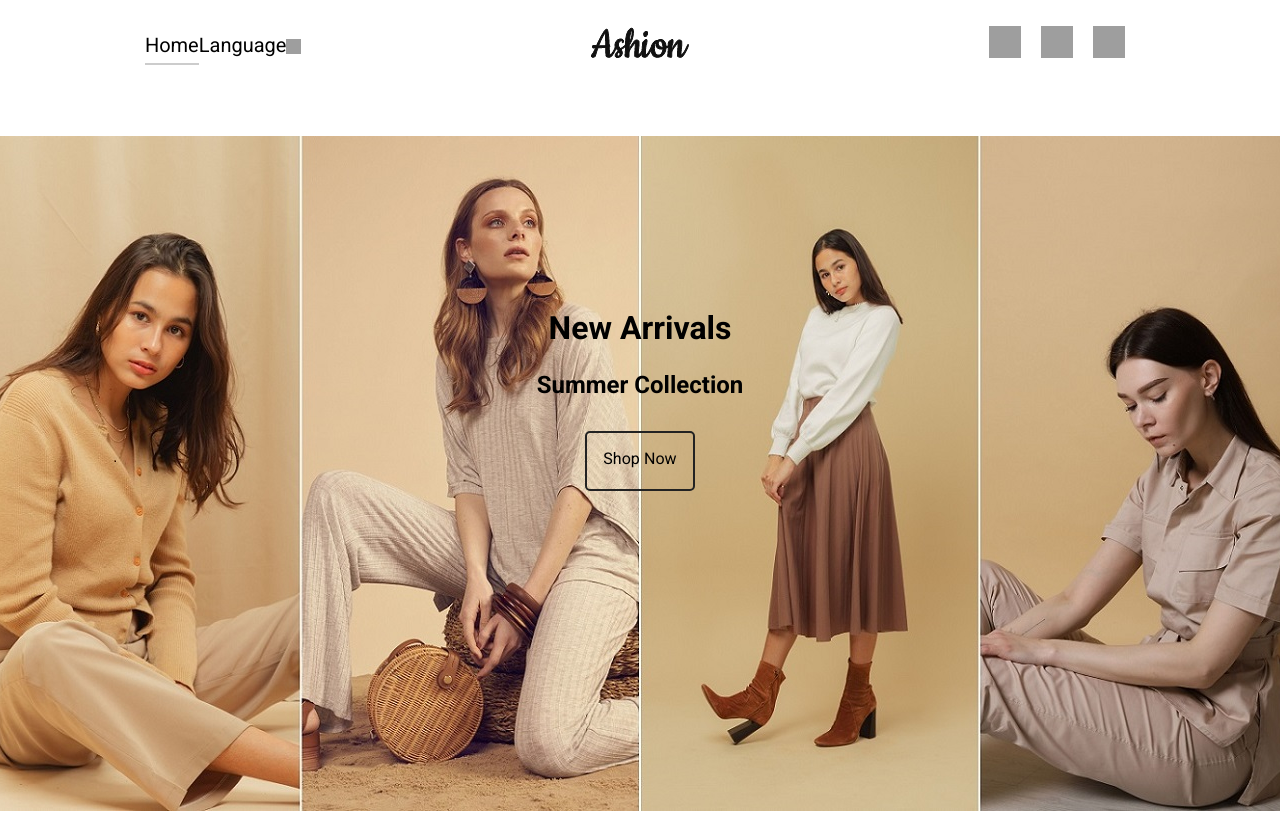
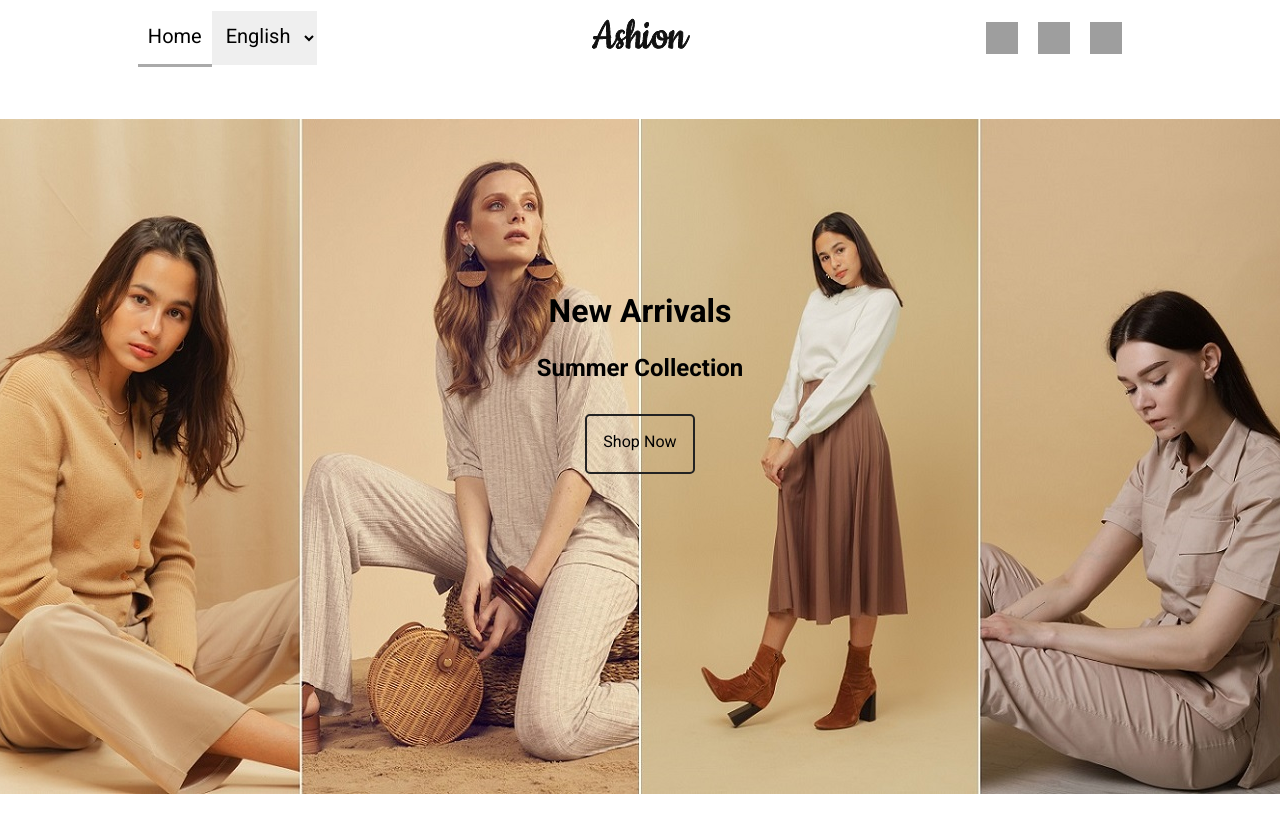
Before and after one commit to mobinajafari-dev/vue-ecommerce, a Vue app: page / in a window 1280 px wide. Shown: the top 813 px of the page. Built offline with nearby package versions, Linux system fonts and the light colour scheme; grey boxes are pictures that could not be loaded.

Commit message:
navbar debuged

```diff
--- a/src/components/FooterSection.vue
+++ b/src/components/FooterSection.vue
@@ -1,7 +1,7 @@
 <template>
   <footer class="footer">
     <div class="media-wrapper">
-      <img src="@/assets/logo.png" alt="logo" class="footer-logo" />
+      <img src="@/assets/logo.webp" alt="logo" class="footer-logo" />
       <div class="media">
         <div class="icon-box">
           <img
--- a/src/components/HomeMain.vue
+++ b/src/components/HomeMain.vue
@@ -325,4 +325,9 @@ export default {
   color: #fff;
   transition: all 0.5ms;
 }
+
+.gradient:hover {
+  background: linear-gradient(rgba(59, 55, 53, 0.5));
+  z-index: 5;
+}
 </style>
--- a/src/components/NavbarSection.vue
+++ b/src/components/NavbarSection.vue
@@ -1,23 +1,33 @@
 <template>
-    <nav class="navbar d-f">
+  <nav class="navbar">
     <div>
-        <ul class="ls-n nav-left">
-          <li><router-link to="/" class="normal black">Home</router-link></li>
+      <ul class="nav-left">
         <li>
-            <a href="#" class="normal black">Language</a>
-            </li><img
+          <div>
+            <router-link to="/" class="normal nav-left__link">Home</router-link>
+          </div>
+        </li>
+        <li>
+          <div>
+            <select name="language" class="lan">
+              <option value="English" selected><p>English</p></option>
+              <option value="Farsi"><p>Farsi</p></option>
+            </select>
+            <!-- <img
               width="15"
               height="15"
               src="https://img.icons8.com/material-rounded/24/chevron-down.png"
               alt="chevron-down"
-            />
+            /> -->
+          </div>
+        </li>
       </ul>
     </div>
     <div class="nav-center">
-        <img src="@/assets/logo.png" alt="logo" />
+      <img src="@/assets/logo.webp" alt="logo" />
     </div>
     <div class="nav-right">
-        <router-link class="border icon" :to="{name:'search'}">
+      <router-link class="border icon" :to="{ name: 'search' }">
         <img
           width="32"
           height="32"
@@ -25,14 +35,14 @@
           alt="search--v1"
         />
       </router-link>
-        <router-link class="border icon" :to="{name:'shopping-card'}"
+      <router-link class="border icon" :to="{ name: 'shopping-card' }"
         ><img
           width="32"
           height="32"
           src="https://img.icons8.com/ios/50/shopping-bag--v1.png"
           alt="shopping-bag--v1"
       /></router-link>
-        <router-link class="border icon" :to="{name:'user-profile'}">
+      <router-link class="border icon" :to="{ name: 'user-profile' }">
         <img
           width="32"
           height="32"
@@ -40,15 +50,24 @@
           alt="gender-neutral-user"
         />
       </router-link>
-        <i class="border icon icon-bars">
+      <div class="icon icon-bars .nav-left--open" @click="nav()" ref="open">
         <img
           width="32"
           height="32"
           src="https://img.icons8.com/ios/50/menu--v1.png"
           alt="menu--v1"
         />
-        </i>
-        <router-view/>
+      </div>
+      <div class="border icon icon-x" ref="closed">
+        <img
+          width="32"
+          height="32"
+          src="https://img.icons8.com/ios-filled/50/x.png"
+          alt="x"
+        />
+      </div>
+
+      <router-view />
     </div>
   </nav>
 </template>
@@ -56,59 +75,103 @@
 <script>
 export default {
   name: "NavbarSection",
+  setup() {
+    return {
+      navBtn: document.querySelector(".nav-left"),
+      menuIcon: document.querySelector(".icon-bars"),
+      mobileView: false,
+      showNav: false,
+    };
+  },
+  methods: {
+    nav() {
+      if (this.navOpen) {
+        this.navBtn.style.left = 0;
+        this.menuIcon.style.display = "none";
+        this.closedIcon.style.display = "flex";
+        this.navOpen = false;
+      } else {
+        this.navBtn.style.left = "-50%";
+        this.menuIcon.style.display = "flex";
+        this.closedIcon.style.display = "none";
+        this.navOpen = true;
+      }
+    },
+  },
 };
 </script>
 
 <style>
+/* total style */
+
+.normal {
+  text-decoration: none;
+  font-size: 20px;
+  color: #000;
+}
 
 /* navbar */
 
 .navbar {
-    font-family: "Lato";
   max-width: 100%;
-    margin: 1rem 0;
-  }
-
-  .nav-right {
+  margin: 2px 0;
   display: flex;
   justify-content: space-around;
   align-items: center;
 }
 
-  .nav-left{
+/* navbar right */
+
+.nav-right {
+  display: flex;
+  align-items: center;
+  padding: 10px;
+}
+
+.lan {
+  border: none;
+  font-size: 20px;
+  font-family: "Vazirmatn", sans-serif;
+  color: #000;
+}
+
+/* navbar left */
+
+.nav-left {
   display: flex;
   justify-content: space-around;
   align-items: center;
+  list-style-type: none;
 }
+
+.nav-left__link {
+  padding: 10px;
+  transition: all 0.3s;
+  cursor: pointer;
+}
+
+/* language */
+
+.lan {
+  padding: 10px;
+  transition: all 0.3s;
+  cursor: pointer;
+}
+
+/* icons */
 
 .icon {
   padding: 10px;
-  }
-
-  .pr-20 {
-    padding-right: 20px;
-  }
-
-  .normal {
-    text-decoration: none;
-    font-size: 20px;
-  }
-
-  .black {
-    color: #000;
-  }
-
-  .ls-n {
-    list-style-type: none;
-  }
-
-  .d-f {
   display: flex;
-    justify-content: space-around;
-    align-items: center;
+  cursor: pointer;
+  transition: all 0.3s;
 }
 
 .icon-bars {
+  display: none;
+}
+
+.icon-x {
   display: none;
 }
 
@@ -116,28 +179,56 @@
 
 .icon:hover {
   background-color: #ccc;
-    border-radius: 50rem;
+  border-radius: 100%;
   color: #fff;
-    transition: all 0.5ms;
+  transition: all 0.5s;
+}
+
+.lan:hover {
+  background-color: #ccc;
+  border-radius: 10px;
+  color: #000;
+  transition: all 0.5s;
+  cursor: pointer;
+}
+
+.nav-left__link:hover {
+  background-color: #ccc;
+  border-radius: 10px;
+  color: #000;
+  transition: all 0.5s;
+  cursor: pointer;
 }
 
 /* router link exact link style */
 
-  .navbar a.router-link-exact-active{
-    border-bottom: 2px solid #ccc;
+.navbar a.router-link-exact-active {
+  border-bottom: 3px solid #aaa;
 }
 
 /* responsive */
 
 @media only screen and (max-width: 768px) {
   .nav-left {
-      display: none !important;
+    position: fixed;
+    top: 0;
+    left: -50%;
+    bottom: 0;
+    background-color: #aaa;
+    width: 50%;
+    flex-direction: column;
+    align-items: center;
+    justify-content: flex-start;
+    padding: 2rem 0;
+    line-height: 4rem;
+    transition: all 250ms ease-in-out;
   }
-    .bars-icon {
-      display: inline;
+  .lan {
+    background-color: #aaa;
+    border: none;
   }
   .icon-bars {
-      display: inline;
+    display: flex;
   }
 }
 </style>
--- a/src/views/SearchView.vue
+++ b/src/views/SearchView.vue
@@ -1,26 +1,29 @@
 <template>
+  <NavbarSection />
   <div id="search">
     <div class="search-box">
-            <input type="search" name="search" class="search-title">
+      <input type="search" name="search" class="search-title" />
       <img
         width="32"
         height="32"
         src="https://img.icons8.com/ios/50/search--v1.png"
-            alt="search--v1"/>
+        alt="search--v1"
+      />
     </div>
   </div>
 </template>
 
 <script>
+import NavbarSection from "@/components/NavbarSection.vue";
 export default {
-    name : "SearchView",
-    setup () {
-
-        return {}
-    }
-}
+  name: "SearchView",
+  components: {
+    NavbarSection,
+  },
+  setup() {
+    return {};
+  },
+};
 </script>
 
-<style>
-
-</style>
+<style></style>
--- a/src/views/ShoppingCardView.vue
+++ b/src/views/ShoppingCardView.vue
@@ -1,19 +1,18 @@
 <template>
-    <div>
-
-    </div>
+  <NavbarSection />
 </template>
 
 <script>
+import NavbarSection from "@/components/NavbarSection.vue";
 export default {
-    setup () {
-
-
-        return {}
-    }
-}
+  name: "ShoppingCardView",
+  components: {
+    NavbarSection,
+  },
+  setup() {
+    return {};
+  },
+};
 </script>
 
-<style lang="scss" scoped>
-
-</style>
+<style></style>
--- a/src/views/UserProfileView.vue
+++ b/src/views/UserProfileView.vue
@@ -1,19 +1,18 @@
 <template>
-    <div>
-
-    </div>
+  <NavbarSection />
 </template>
 
 <script>
+import NavbarSection from "@/components/NavbarSection.vue";
 export default {
-    setup () {
-
-
-        return {}
-    }
-}
+  name: "UserProfileView",
+  components: {
+    NavbarSection,
+  },
+  setup() {
+    return {};
+  },
+};
 </script>
 
-<style lang="scss" scoped>
-
-</style>
+<style></style>
```
Also changed, not shown: src/assets/logo.png (deleted), src/assets/logo.webp (added). Lines whose indentation alone changed are shown as unchanged.
